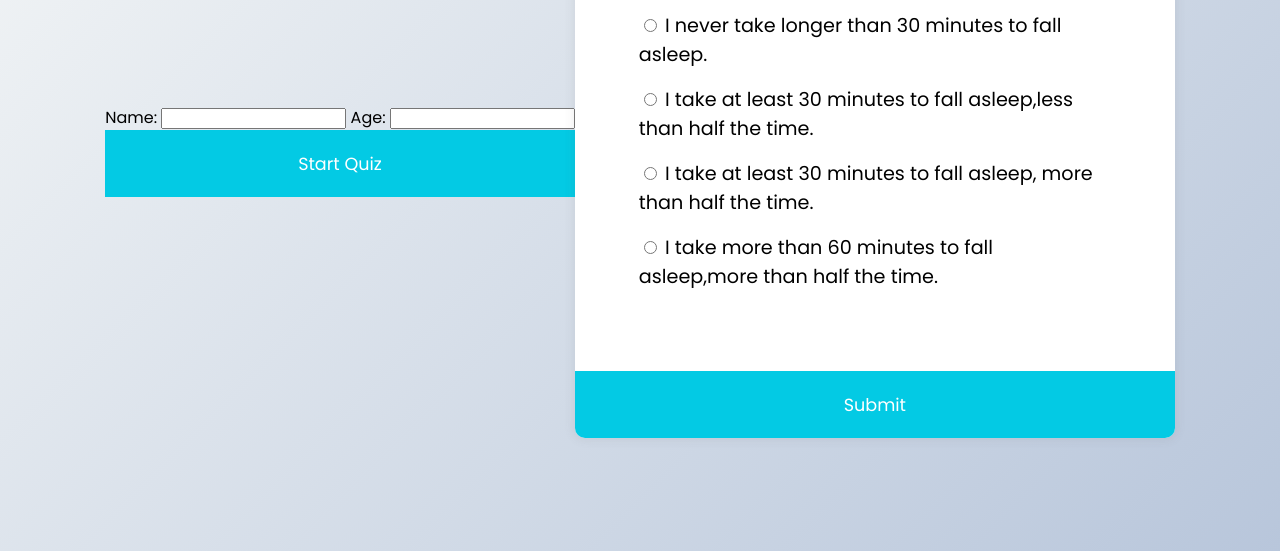
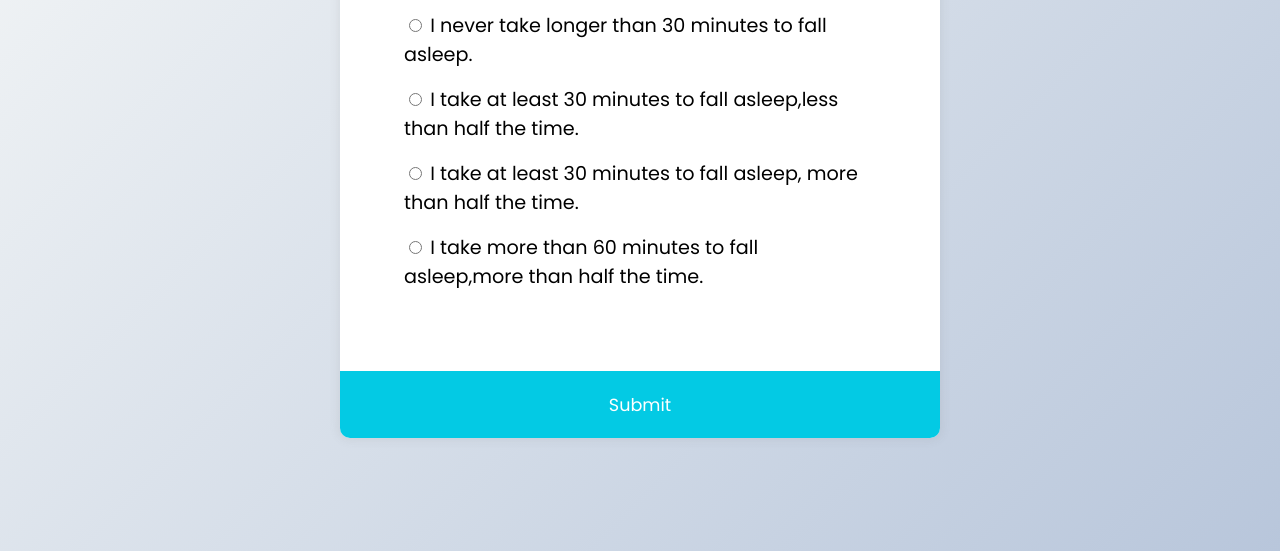
Before and after one commit to Mahabubmon/Quiz_app_Javascript, a plain HTML site: page index2.html in a window 1280 px wide. Shown: the part 249-800 px from the top of the page. Drawn offline with Linux system fonts and the light colour scheme.

Commit message:
user_info_functionality

```diff
--- a/index2.html
+++ b/index2.html
@@ -7,21 +7,6 @@
     <link rel="stylesheet" href="style.css" />
   </head>
   <body>
-    <!-- Add these input fields before the quiz container -->
-    <div id="user-info">
-      <label for="name">Name:</label>
-      <input type="text" id="name" />
-
-      <label for="age">Age:</label>
-      <input type="number" id="age" />
-
-      <button onclick="startQuiz()">Start Quiz</button>
-    </div>
-
-    <div class="quiz-container" id="quiz" style="display: none">
-      <!-- The rest of your quiz HTML -->
-    </div>
-
     <div class="quiz-container" id="quiz">
       <div class="quiz-header">
         <h2 id="question">Question Text</h2>
```
